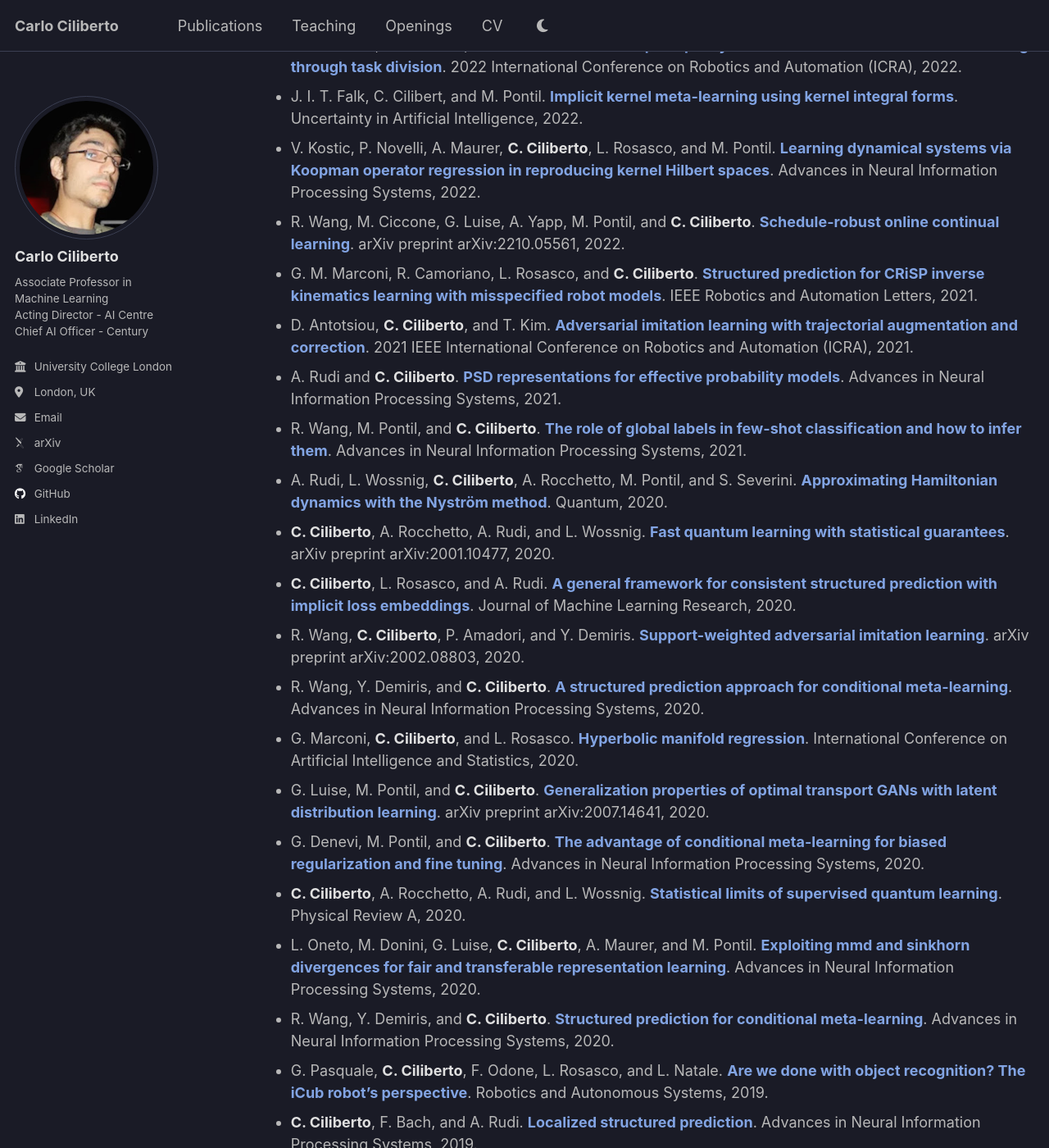
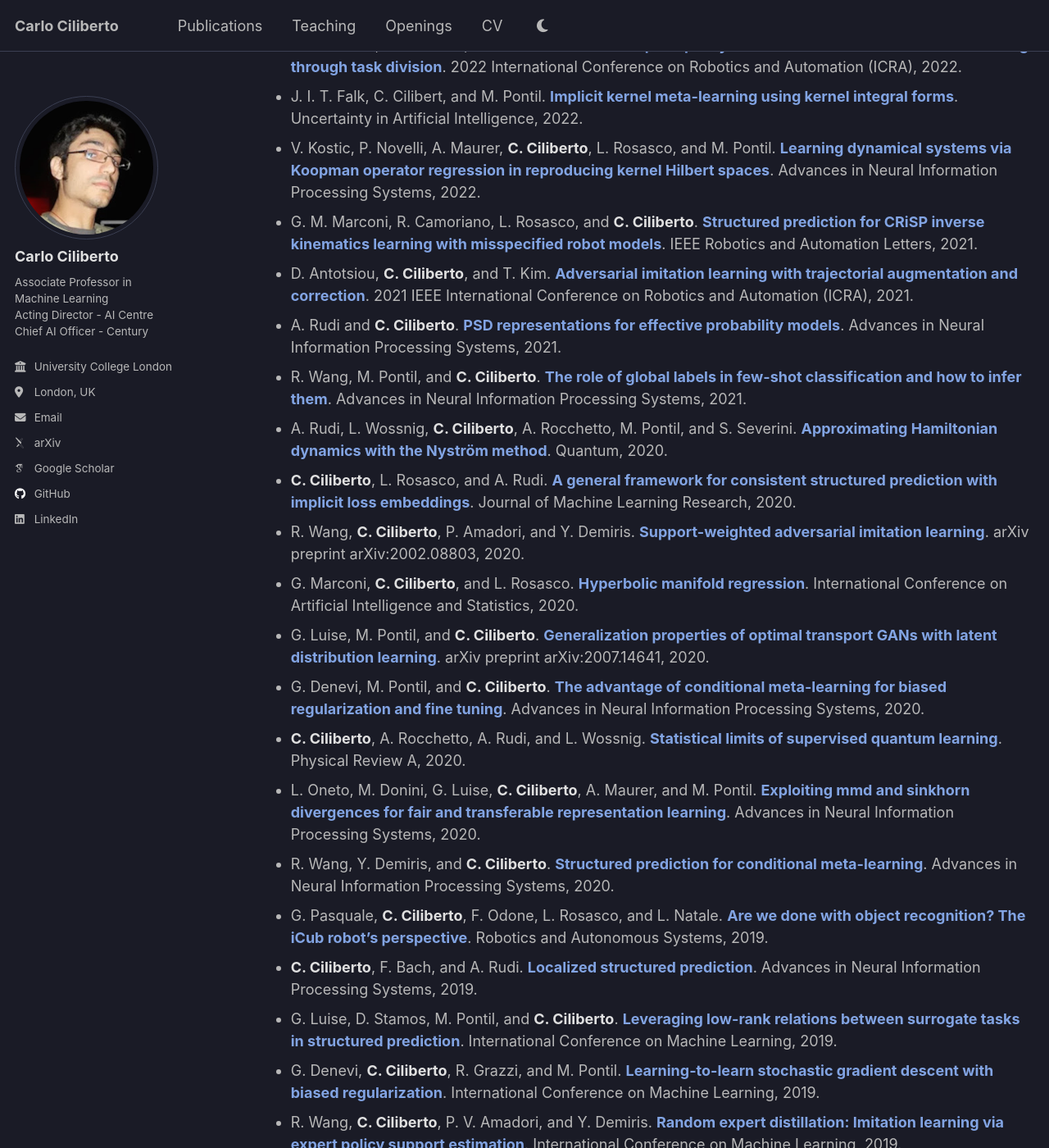
Before and after one commit to cciliber/cciliber.github.io, a Jekyll site: the page built from _pages/publications.html, in a window 1280 px wide and 1400 px high, scrolled down 865 px. Shown: the whole window at 82% size. Built offline with Jekyll 4.4.1, drawn with Linux system fonts in a browser that asks for light colours; some web fonts are replaced; a script that is not in the unit is left out; some of the changed text lies outside the part shown.

Commit message:
Add URLs to publications and remove outdated entries in YAML and BibTeX files

```diff
--- a/_data/publications.yml
+++ b/_data/publications.yml
@@ -7,7 +7,7 @@
   citation: 'J. M. Goo, X. Milidonis, A. Artusi, J. Boehm, and C. Ciliberto. "Hybrid-Segmentor:
     Hybrid approach for automated fine-grained crack segmentation in civil infrastructure".
     Automation in Construction, 2025.'
-  url: ''
+  url: https://arxiv.org/pdf/2409.02866
   code: ''
   slides: ''
   video: ''
@@ -34,7 +34,7 @@
   venue: IEEE Transactions on Pattern Analysis and Machine Intelligence
   citation: R. Wang, M. Ciccone, M. Pontil, and C. Ciliberto. "Schedule-Robust Continual
     Learning". IEEE Transactions on Pattern Analysis and Machine Intelligence, 2025.
-  url: ''
+  url: https://arxiv.org/pdf/2210.05561
   code: ''
   slides: ''
   video: ''
@@ -71,7 +71,7 @@
   venue: Transactions on Machine Learning Research
   citation: R. Wang, W. Fu, and C. Ciliberto. "Deep Tabular Learning via Distillation
     and Language Guidance". Transactions on Machine Learning Research, 2024.
-  url: ''
+  url: https://openreview.net/pdf?id=p6KIteShzf
   code: ''
   slides: ''
   video: ''
@@ -158,7 +158,7 @@
   venue: Uncertainty in Artificial Intelligence
   citation: J. I. T. Falk, C. Cilibert, and M. Pontil. "Implicit kernel meta-learning
     using kernel integral forms". Uncertainty in Artificial Intelligence, 2022.
-  url: ''
+  url: https://proceedings.mlr.press/v180/falk22a/falk22a.pdf
   code: ''
   slides: ''
   video: ''
@@ -173,18 +173,6 @@
     "Learning dynamical systems via Koopman operator regression in reproducing kernel
     Hilbert spaces". Advances in Neural Information Processing Systems, 2022.
   url: http://arxiv.org/abs/2205.14027v4
-  code: ''
-  slides: ''
-  video: ''
-  abstract: ''
-- key: wang2022schedule
-  title: Schedule-robust online continual learning
-  authors: R. Wang, M. Ciccone, G. Luise, A. Yapp, M. Pontil, and C. Ciliberto
-  year: '2022'
-  venue: arXiv preprint arXiv:2210.05561
-  citation: R. Wang, M. Ciccone, G. Luise, A. Yapp, M. Pontil, and C. Ciliberto. "Schedule-robust
-    online continual learning". arXiv preprint arXiv:2210.05561, 2022.
-  url: http://arxiv.org/abs/2210.05561v2
   code: ''
   slides: ''
   video: ''
@@ -253,18 +241,6 @@
   slides: ''
   video: ''
   abstract: ''
-- key: ciliberto2020fast
-  title: Fast quantum learning with statistical guarantees
-  authors: C. Ciliberto, A. Rocchetto, A. Rudi, and L. Wossnig
-  year: '2020'
-  venue: arXiv preprint arXiv:2001.10477
-  citation: C. Ciliberto, A. Rocchetto, A. Rudi, and L. Wossnig. "Fast quantum learning
-    with statistical guarantees". arXiv preprint arXiv:2001.10477, 2020.
-  url: ''
-  code: ''
-  slides: ''
-  video: ''
-  abstract: ''
 - key: ciliberto2020general
   title: A general framework for consistent structured prediction with implicit loss
     embeddings
@@ -287,19 +263,6 @@
   citation: R. Wang, C. Ciliberto, P. Amadori, and Y. Demiris. "Support-weighted adversarial
     imitation learning". arXiv preprint arXiv:2002.08803, 2020.
   url: http://arxiv.org/abs/2002.08803v1
-  code: ''
-  slides: ''
-  video: ''
-  abstract: ''
-- key: wang2020structured
-  title: A structured prediction approach for conditional meta-learning
-  authors: R. Wang, Y. Demiris, and C. Ciliberto
-  year: '2020'
-  venue: Advances in Neural Information Processing Systems
-  citation: R. Wang, Y. Demiris, and C. Ciliberto. "A structured prediction approach
-    for conditional meta-learning". Advances in Neural Information Processing Systems,
-    2020.
-  url: ''
   code: ''
   slides: ''
   video: ''
@@ -339,7 +302,7 @@
   citation: G. Denevi, M. Pontil, and C. Ciliberto. "The advantage of conditional
     meta-learning for biased regularization and fine tuning". Advances in Neural Information
     Processing Systems, 2020.
-  url: ''
+  url: https://arxiv.org/abs/2008.10857
   code: ''
   slides: ''
   video: ''
@@ -365,7 +328,7 @@
   citation: L. Oneto, M. Donini, G. Luise, C. Ciliberto, A. Maurer, and M. Pontil.
     "Exploiting mmd and sinkhorn divergences for fair and transferable representation
     learning". Advances in Neural Information Processing Systems, 2020.
-  url: ''
+  url: https://proceedings.neurips.cc/paper_files/paper/2020/file/af9c0e0c1dee63e5acad8b7ed1a5be96-Paper.pdf
   code: ''
   slides: ''
   video: ''
@@ -467,7 +430,7 @@
   venue: Advances in Neural Information Processing Systems
   citation: G. Denevi, D. Stamos, C. Ciliberto, and M. Pontil. "Online-within-online
     meta-learning". Advances in Neural Information Processing Systems, 2019.
-  url: ''
+  url: https://papers.nips.cc/paper_files/paper/2019/file/e0e2b58d64fb37a2527329a5ce093d80-Paper.pdf
   code: ''
   slides: ''
   video: ''
@@ -533,7 +496,7 @@
   venue: Advances in neural information processing systems
   citation: G. Denevi, C. Ciliberto, D. Stamos, and M. Pontil. "Learning to learn
     around a common mean". Advances in neural information processing systems, 2018.
-  url: ''
+  url: https://papers.nips.cc/paper_files/paper/2018/file/b9a25e422ba96f7572089a00b838c3f8-Paper.pdf
   code: ''
   slides: ''
   video: ''
@@ -613,7 +576,7 @@
     Ciliberto, P. Davidson, and S. Izadi. "Low compute and fully parallel computer
     vision with hashmatch". Proceedings of the IEEE International Conference on Computer
     Vision, 2017.
-  url: ''
+  url: https://openaccess.thecvf.com/content_ICCV_2017/papers/Fanello_Low_Compute_and_ICCV_2017_paper.pdf
   code: ''
   slides: ''
   video: ''
@@ -625,7 +588,7 @@
   venue: Frontiers in Robotics and AI
   citation: C. Ciliberto. "Connecting YARP to the Web with Yarp. js". Frontiers in
     Robotics and AI, 2017.
-  url: ''
+  url: https://discovery.ucl.ac.uk/id/eprint/10044213/1/frobt-04-00067.pdf
   code: ''
   slides: ''
   video: ''
@@ -654,7 +617,7 @@
   citation: R. Camoriano, G. Pasquale, C. Ciliberto, L. Natale, L. Rosasco, and G.
     Metta. "Incremental object recognition in robotics with extension to new classes
     in constant time". stat, 2016.
-  url: ''
+  url: https://arxiv.org/pdf/1605.05045
   code: ''
   slides: ''
   video: ''
@@ -696,7 +659,7 @@
   citation: 'N. Jamali, C. Ciliberto, L. Rosasco, and L. Natale. "Active perception:
     Building objects'' models using tactile exploration". 2016 IEEE-RAS 16th International
     Conference on Humanoid Robots (Humanoids), 2016.'
-  url: ''
+  url: https://lornat75.github.io/papers/2016/jamali-humanoids.pdf
   code: ''
   slides: ''
   video: ''
@@ -710,7 +673,7 @@
   citation: B. Higy, C. Ciliberto, L. Rosasco, and L. Natale. "Combining sensory modalities
     and exploratory procedures to improve haptic object recognition in robotics".
     2016 IEEE-RAS 16th International Conference on Humanoid Robots (Humanoids), 2016.
-  url: ''
+  url: https://lornat75.github.io/papers/2016/higy-humanoids.pdf
   code: ''
   slides: ''
   video: ''
@@ -791,7 +754,7 @@
   citation: 'S. Ryan Fanello, N. Noceti, C. Ciliberto, G. Metta, and F. Odone. "Ask
     the image: supervised pooling to preserve feature locality". Proceedings of the
     IEEE Conference on Computer Vision and Pattern Recognition, 2014.'
-  url: ''
+  url: https://www.cv-foundation.org/openaccess/content_cvpr_2014/papers/Fanello_Ask_the_Image_2014_CVPR_paper.pdf
   code: ''
   slides: ''
   video: ''
@@ -914,53 +877,3 @@
   slides: ''
   video: ''
   abstract: ''
-- key: wangsupport
-  title: Support-guided Adversarial Imitation Learning
-  authors: R. Wang, C. Ciliberto, P. Amadori, and Y. Demiris
-  year: ''
-  venue: Preprint
-  citation: R. Wang, C. Ciliberto, P. Amadori, and Y. Demiris. "Support-guided Adversarial
-    Imitation Learning".
-  url: ''
-  code: ''
-  slides: ''
-  video: ''
-  abstract: ''
-- key: cilibertogeneral
-  title: A General Convex Framework for Output Kernel Learning
-  authors: C. Ciliberto, Y. Mroueh, T. Poggio, and L. Rosasco
-  year: ''
-  venue: Preprint
-  citation: C. Ciliberto, Y. Mroueh, T. Poggio, and L. Rosasco. "A General Convex
-    Framework for Output Kernel Learning".
-  url: ''
-  code: ''
-  slides: ''
-  video: ''
-  abstract: ''
-- key: falkimplicit
-  title: Implicit Kernel Meta-Learning Using Kernel Integral Forms (Supplementary
-    Material)
-  authors: J. I. T. Falk, C. Ciliberto, and M. Pontil
-  year: ''
-  venue: Preprint
-  citation: J. I. T. Falk, C. Ciliberto, and M. Pontil. "Implicit Kernel Meta-Learning
-    Using Kernel Integral Forms (Supplementary Material)".
-  url: ''
-  code: ''
-  slides: ''
-  video: ''
-  abstract: ''
-- key: cilibertoconsistent
-  title: 'A Consistent Regularization Approach to Structured Prediction: Supplementary
-    material'
-  authors: C. Ciliberto, A. Rudi, and L. Rosasco
-  year: ''
-  venue: Preprint
-  citation: 'C. Ciliberto, A. Rudi, and L. Rosasco. "A Consistent Regularization Approach
-    to Structured Prediction: Supplementary material".'
-  url: ''
-  code: ''
-  slides: ''
-  video: ''
-  abstract: ''
```
Also changed, not shown: .github/data/publications.bib.
